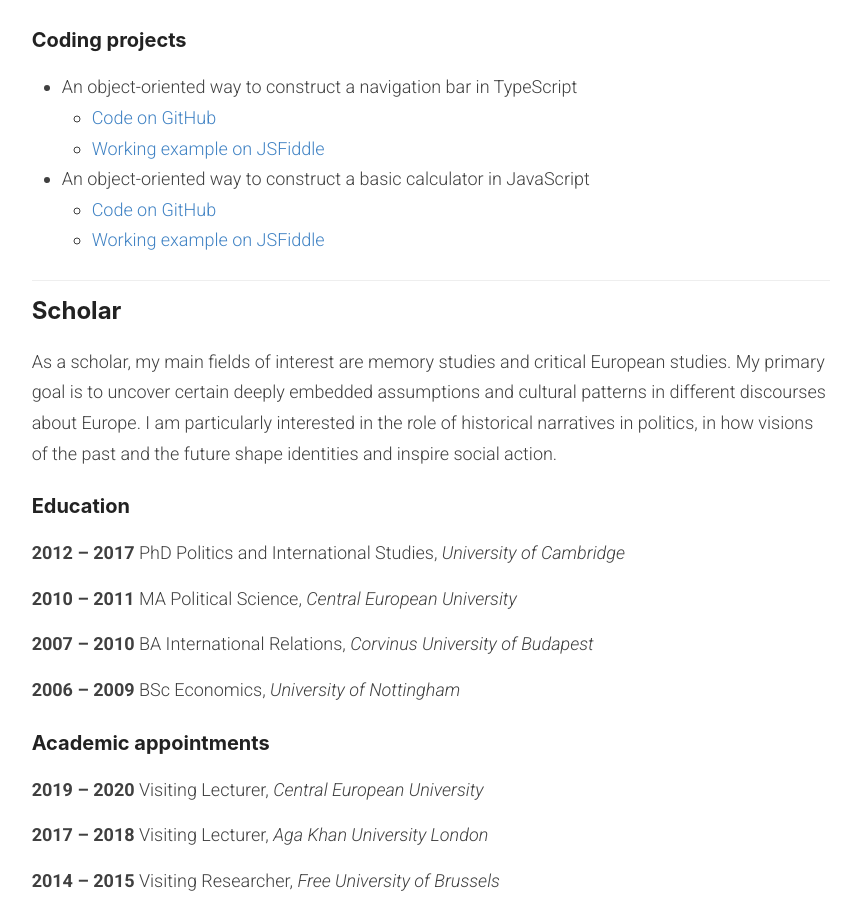
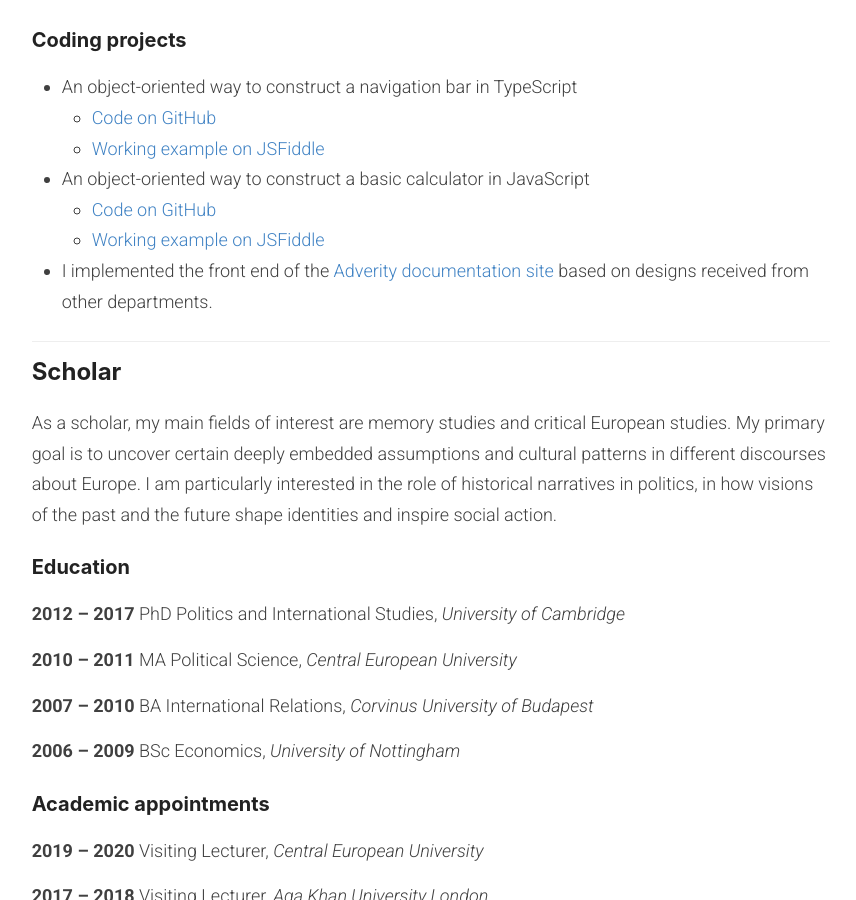
Before and after one commit to tothmano/manototh.github.io, a Jekyll site: the page built from _pages/home.md, in a window 1280 px wide and 900 px high, scrolled down 2556 px. Shown: the whole window, without its empty margins (209-1065 px from the left). Built offline with Jekyll 4.4.1, drawn with Linux system fonts in a browser that asks for light colours.

Commit message:
Add Adverity site to coding projects

```diff
--- a/_pages/home.md
+++ b/_pages/home.md
@@ -81,6 +81,7 @@ I have good working knowledge of the following languages:
 - An object-oriented way to construct a basic calculator in JavaScript
    - [Code on GitHub](https://github.com/manototh/oop-calculator)
    - [Working example on JSFiddle](https://jsfiddle.net/manototh/8qLvb64t/3/)
+- I implemented the front end of the [Adverity documentation site](https://docs.adverity.com/) based on designs received from other departments.
 
 ## Scholar
 
```
